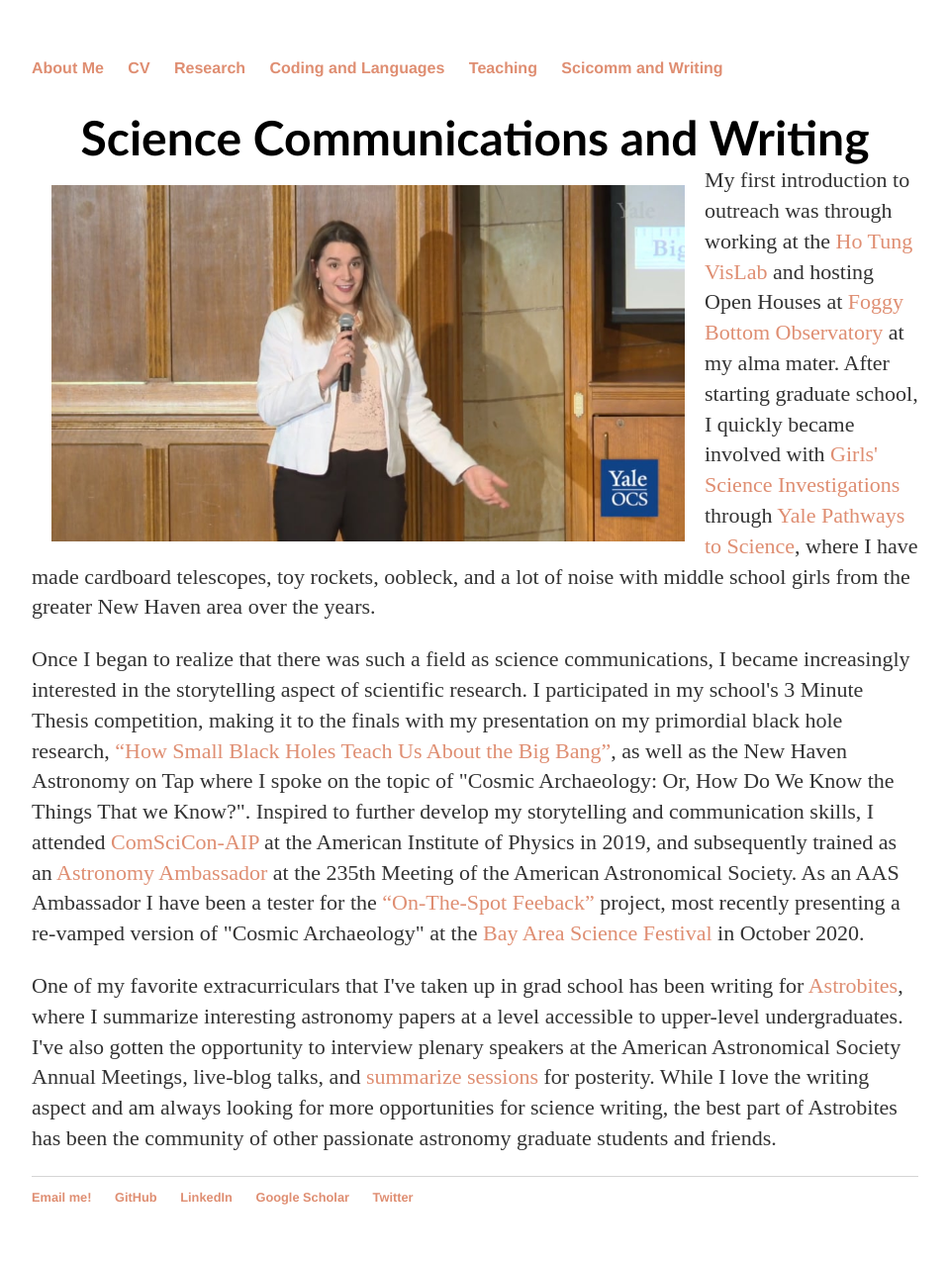
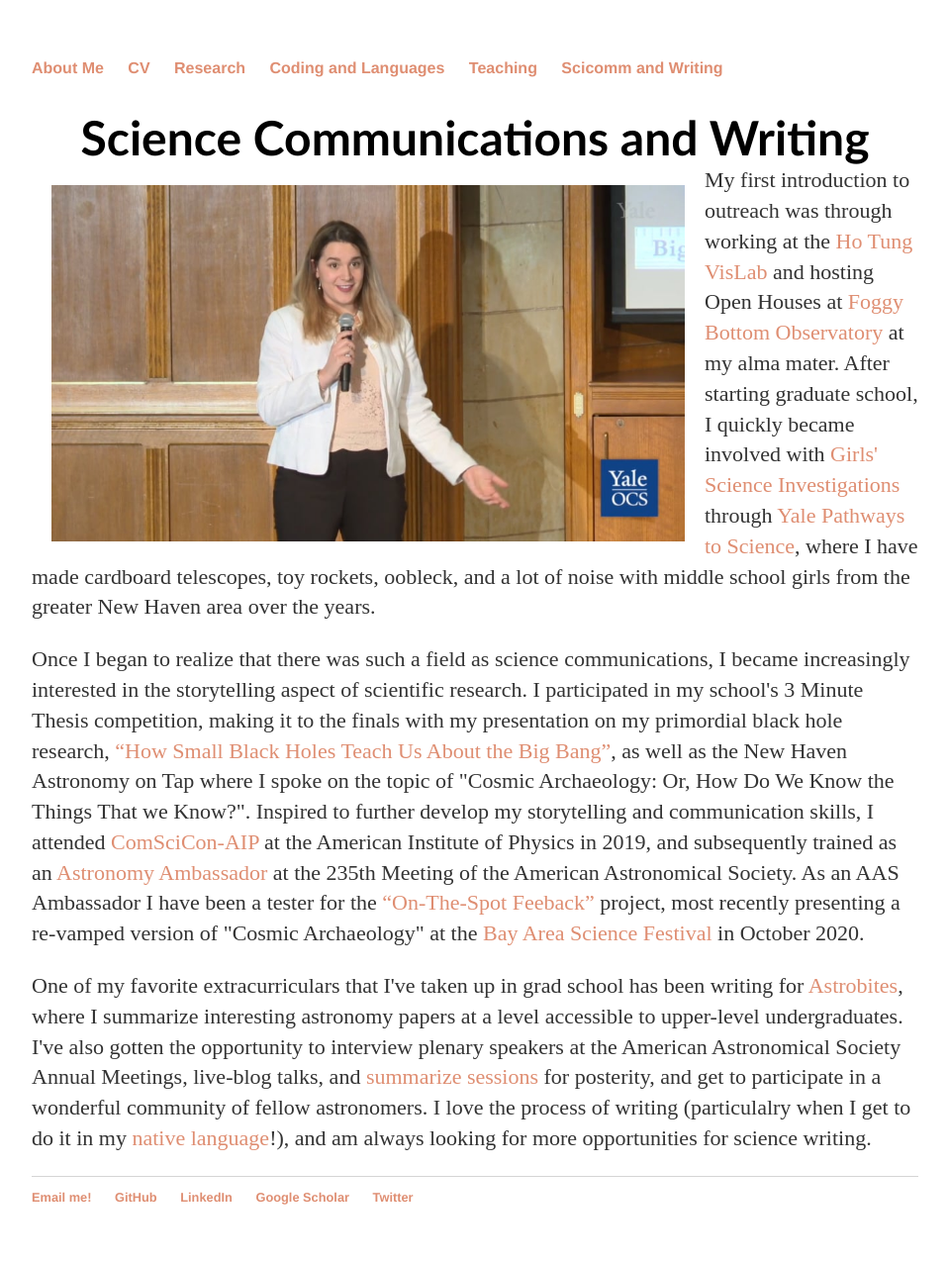
Before and after one commit to lunazagor/lunazagor.github.io, a Jekyll site: the page built from sci-wri/index.html, in a window 1280 px wide. Shown: the whole page at 99% size, without its empty margins (160-1119 px from the left). Built offline with Jekyll 4.4.1, drawn with Linux system fonts in a browser that asks for light colours.

Commit message:
Update index.html

```diff
--- a/sci-wri/index.html
+++ b/sci-wri/index.html
@@ -49,7 +49,7 @@
 <div class="blurb">
 <p style="text-align:left;font-size:22px; display: inline"> My first introduction to outreach was through working at the <a href="https://www.colgate.edu/about/campus-facilities/ho-tung-visualization-laboratory">Ho Tung VisLab</a> and hosting Open Houses at <a href="http://observatory.colgate.edu/">Foggy Bottom Observatory</a> at my alma mater. After starting graduate school, I quickly became involved with <a href="https://gsi.yale.edu/">Girls' Science Investigations</a> through <a href="https://onha.yale.edu/pathways-science">Yale Pathways to Science</a>, where I have made cardboard telescopes, toy rockets, oobleck, and a lot of noise with middle school girls from the greater New Haven area over the years. </p>
 <p style="text-align:left;font-size:22px"> Once I began to realize that there was such a field as science communications, I became increasingly interested in the storytelling aspect of scientific research. I participated in my school's 3 Minute Thesis competition, making it to the finals with my presentation on my primordial black hole research, <a href="https://ocs.yale.edu/videos/3-minute-thesis-competition-2019-finalist-luna-zagorac-how-small-black-holes-teach-us-about-the-big-bang/">“How Small Black Holes Teach Us About the Big Bang”</a>, as well as the New Haven Astronomy on Tap where I spoke on the topic of "Cosmic Archaeology: Or, How Do We Know the Things That we Know?". Inspired to further develop my storytelling and communication skills, I attended <a href="https://comscicon.com/comscicon-aip-2019">ComSciCon-AIP</a> at the American Institute of Physics in 2019, and subsequently trained as an <a href="https://aas.org/education/aas-astronomy-ambassadors-program">Astronomy Ambassador</a> at the 235th Meeting of the American Astronomical Society. As an AAS Ambassador I have been a tester for the <a href="https://astrosociety.org/education-outreach/higher-education-and-early-professionals/higher-education-and-early-professionals.html">“On-The-Spot Feeback”</a> project, most recently presenting a re-vamped version of "Cosmic Archaeology" at the <a href="https://www.bayareasciencefestival2020.org/">Bay Area Science Festival</a> in October 2020. </p>
-<p style="text-align:left;font-size:22px"> One of my favorite extracurriculars that I've taken up in grad school has been writing for <a href="https://astrobites.org/author/lzagorac/">Astrobites</a>, where I summarize interesting astronomy papers at a level accessible to upper-level undergraduates. I've also gotten the opportunity to interview plenary speakers at the American Astronomical Society Annual Meetings, live-blog talks, and <a href="https://astrobites.org/?s=aas+236">summarize sessions</a> for posterity. While I love the writing aspect and am always looking for more opportunities for science writing, the best part of Astrobites has been the community of other passionate astronomy graduate students and friends. </p>
+<p style="text-align:left;font-size:22px"> One of my favorite extracurriculars that I've taken up in grad school has been writing for <a href="https://astrobites.org/author/lzagorac/">Astrobites</a>, where I summarize interesting astronomy papers at a level accessible to upper-level undergraduates. I've also gotten the opportunity to interview plenary speakers at the American Astronomical Society Annual Meetings, live-blog talks, and <a href="https://astrobites.org/?s=aas+236">summarize sessions</a> for posterity, and get to participate in a wonderful community of fellow astronomers. I love the process of writing (particulalry when I get to do it in my <a href="https://astrobites.org/2020/09/26/astrobites-goes-multi-lingual/">native language</a>!), and am always looking for more opportunities for science writing.</p>
 </div>
 
 
```
